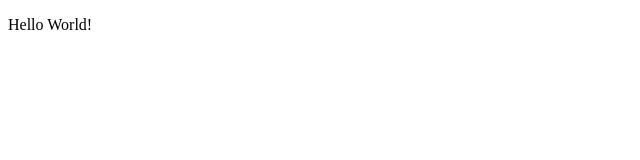
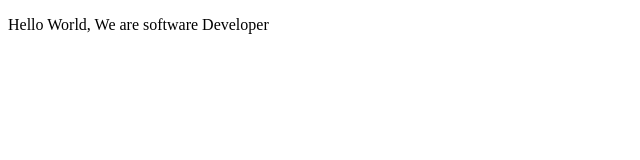
Before and after one commit to otmaneechchafyky/Otmane_David_Trails, a plain HTML site: page index.html in a window 1280 px wide. Shown: the whole page, without its empty margins (0-640 px from the left). Drawn offline with Linux system fonts and the light colour scheme.

Commit message:
Update index.html

```diff
--- a/index.html
+++ b/index.html
@@ -8,7 +8,8 @@
 
   <body>
     <script src="https://cdn.freecodecamp.org/testable-projects-fcc/v1/bundle.js"></script>
-    <p>Hello World!</p>
+    <p>Hello World, We are software Developer</p>
+
     <!--
 
     Hello Camper!
```
